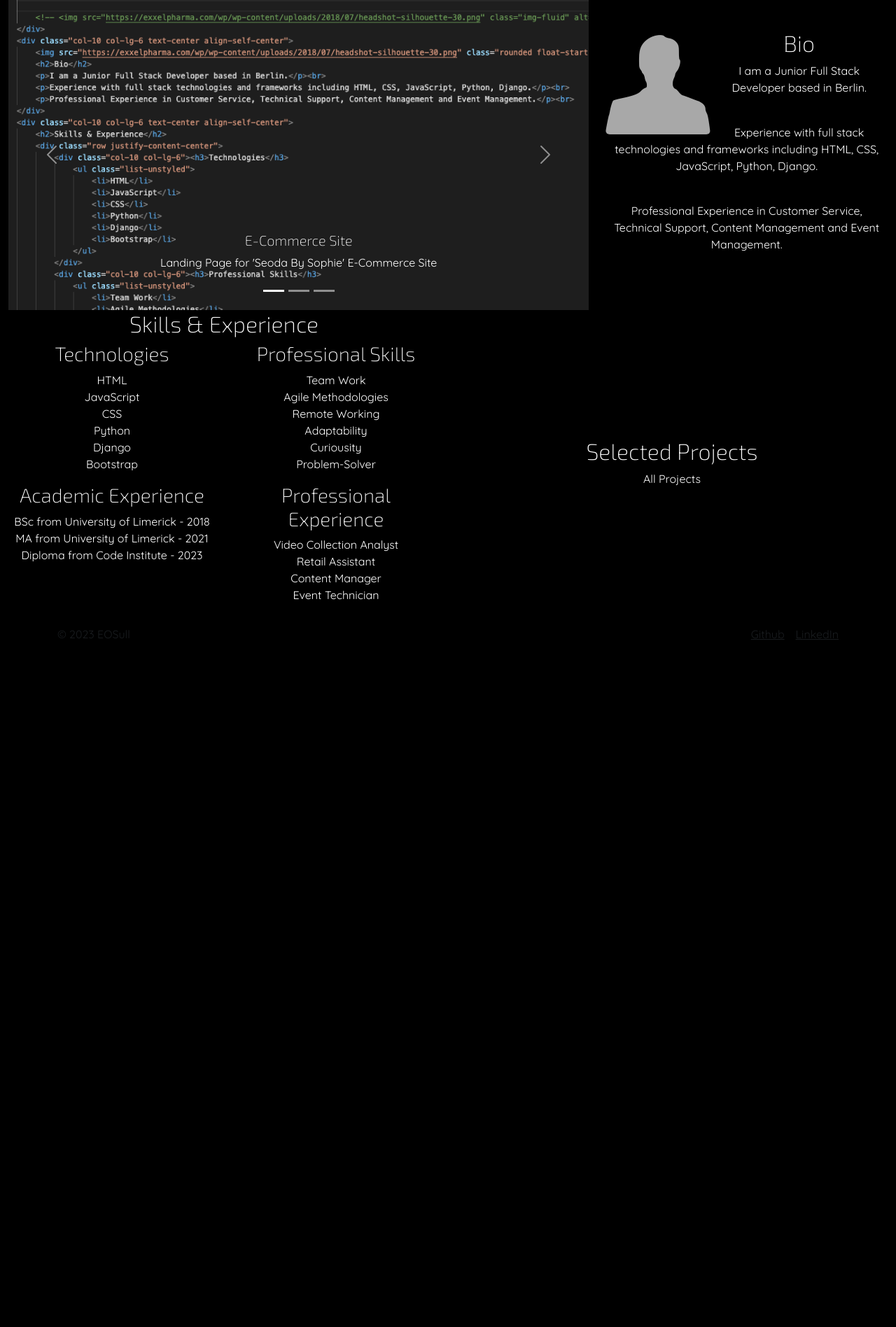
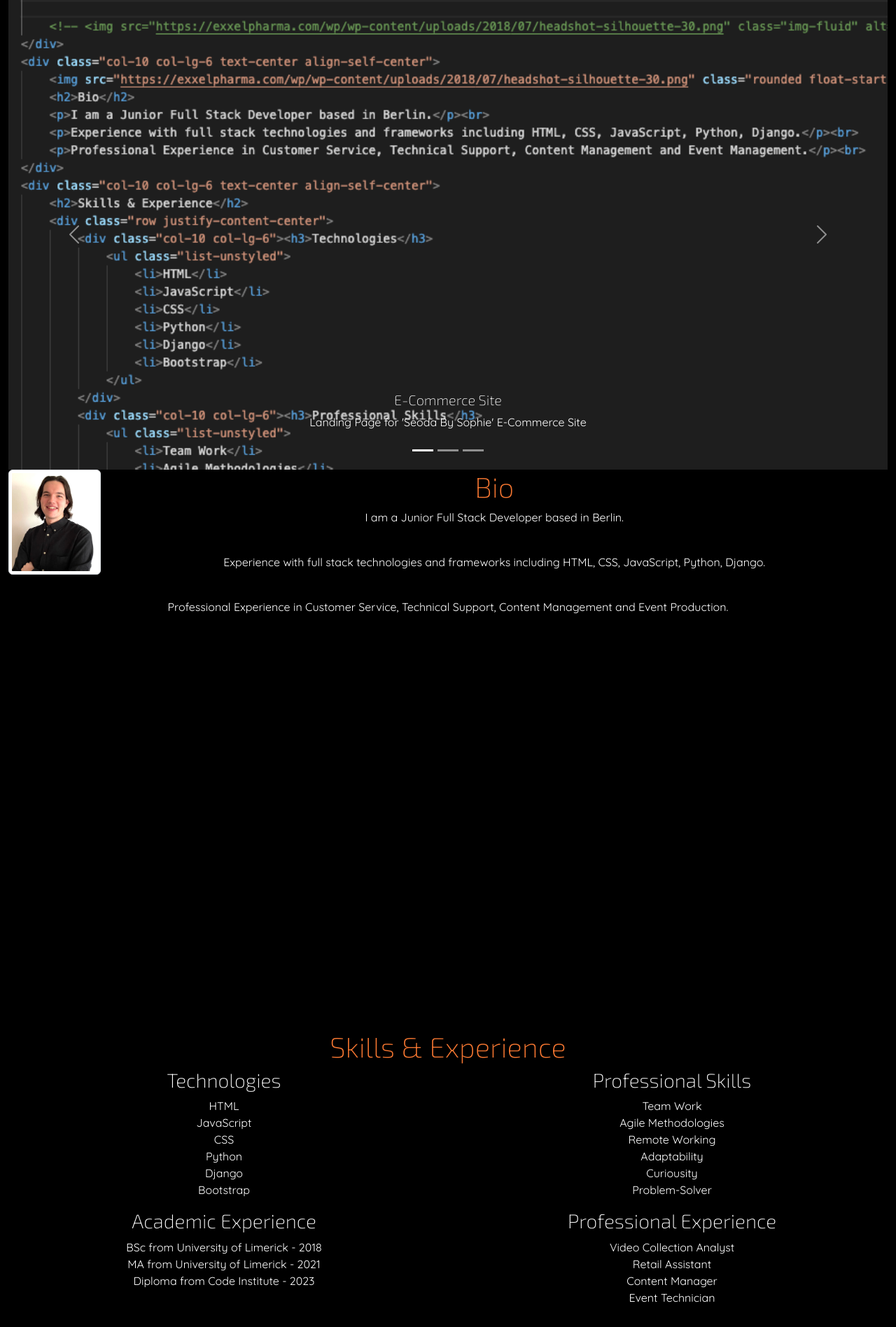
Before and after one commit to eosull/Portfolio-Site, a Django app: page / in a window 1280 px wide. Shown: the part 24-1920 px from the top of the page at 70% size. Before the commit the page ends 938 px from the top, so only its background shows below. Run offline with Django 4.2, Linux system fonts and the light colour scheme; data that the repository does not hold is empty.

Commit message:
style:adjust landing page layout

```diff
--- a/home/templates/home/index.html
+++ b/home/templates/home/index.html
@@ -3,8 +3,8 @@
 
 {% block content %}
 <div class="container-fluid">
-    <div class="row justify-content-center">
-        <div class="col-10 col-lg-8">
+    <div class="row justify-content-center landing-section">
+        <div class="col-12">
             <!-- Based on carousel example from Bootstrap:
             https://getbootstrap.com/docs/5.0/components/carousel/ -->
             <div id="carouselExampleCaptions" class="carousel slide" data-bs-ride="carousel">
@@ -46,15 +46,15 @@
                 </button>
               </div>
         </div>
-        <div class="col-10 col-lg-4 text-center align-self-center">
-            <img src="{% static 'media/headshot.png' %}" class="rounded float-start" id="landing-profile-pic" alt="headshot">
-            <h2>Bio</h2>
+        <div class="col-12 text-center align-self-center landing-section my-auto">
+            <img src="{% static 'media/headshot.jpg' %}" class="rounded float-start img-thumbnail" id="landing-profile-pic" alt="headshot">
+            <h2 class="fs-1 heading">Bio</h2>
             <p>I am a Junior Full Stack Developer based in Berlin.</p><br>
             <p>Experience with full stack technologies and frameworks including HTML, CSS, JavaScript, Python, Django.</p><br>
-            <p>Professional Experience in Customer Service, Technical Support, Content Management and Event Management.</p><br>
+            <p>Professional Experience in Customer Service, Technical Support, Content Management and Event Production.</p><br>
         </div>
-        <div class="col-10 col-lg-6 text-center align-self-center">
-            <h2>Skills & Experience</h2>
+        <div class="col-12 text-center align-self-center landing-section my-auto">
+            <h2 class="fs-1 heading">Skills & Experience</h2>
             <div class="row justify-content-center">
                 <div class="col-10 col-lg-6"><h3>Technologies</h3>
                     <ul class="list-unstyled">
@@ -94,8 +94,8 @@
             </div>
 
         </div>
-        <div class="col-10 col-lg-6 text-center align-self-center">
-            <h2>Selected Projects</h2>
+        <div class="col-12 text-center align-self-center landing-section my-auto">
+            <h2 class="fs-1 heading">Selected Projects</h2>
             {% for project in projects %}
                 <div class="card mb-3" style="max-width: 540px;">
                     <div class="row g-0">
--- a/static/css/base.css
+++ b/static/css/base.css
@@ -1,4 +1,9 @@
 /* Project CSS Styling */
+/* Colour variables */
+:root {
+    --orange: #f77731;
+}
+
 
 body {
     min-height: 100vh;
@@ -21,7 +26,15 @@ h1, h2, h3, h4, h5 {
     font-family: 'Exo 2', sans-serif;
 }
 
+.landing-section {
+    min-height: 100vh;
+}
+
 #landing-profile-pic {
     max-width: 150px;
     max-height: 150px;
 }
+
+.heading {
+    color: var(--orange);
+}
```
Also changed, not shown: static/media/headshot.jpg (added), static/media/headshot.png (deleted).
